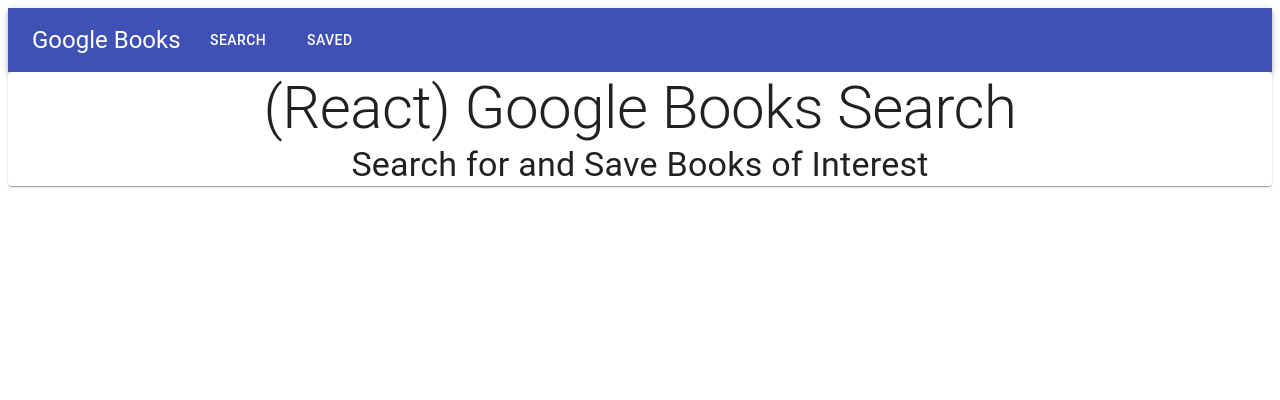
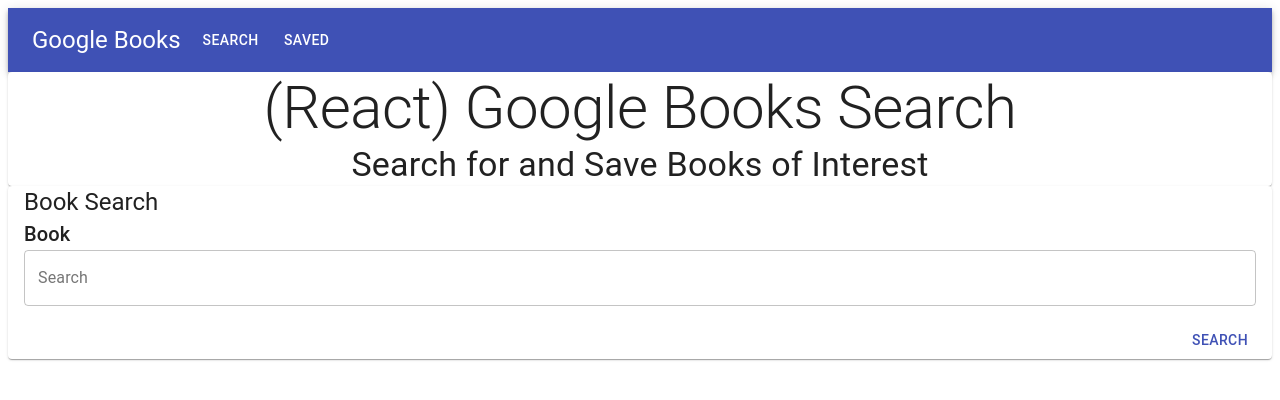
Before and after one commit to RichardMShaw/GoogleBooks, a React (Create React App) app in the folder client/: page / in a window 1280 px wide. Shown: the top 400 px of the page. Built offline with nearby package versions, Linux system fonts and the light colour scheme; the HTML template or start-up script is replaced by a standard one.

Commit message:
Search Form created

```diff
--- a/client/src/components/NavBar/Navbar.js
+++ b/client/src/components/NavBar/Navbar.js
@@ -27,20 +27,10 @@
           <Typography variant="h5" className={classes.title}>
             Google Books
           </Typography>
-          <Button
-            color="inherit"
-            href="/"
-            variant="h6"
-            className={classes.title}
-          >
+          <Button color="inherit" href="/" className={classes.title}>
             Search
           </Button>
-          <Button
-            color="inherit"
-            href="/saved/"
-            variant="h6"
-            className={classes.title}
-          >
+          <Button color="inherit" href="/saved/" className={classes.title}>
             Saved
           </Button>
         </Toolbar>
--- /dev/null
+++ b/client/src/components/Search/SearchForm.js
@@ -0,0 +1,69 @@
+import { useState } from 'react'
+import { Button, Card, TextField, Typography } from '@material-ui/core'
+import { makeStyles } from '@material-ui/core/styles'
+
+const useStyles = makeStyles((theme) => ({
+  leftText: {
+    marginLeft: '1rem',
+  },
+  search: {
+    marginLeft: '1rem',
+    marginBottom: '1rem',
+    width: 'calc(100% - 2rem)',
+  },
+
+  button: {
+    float: 'right',
+    marginRight: '1rem',
+  },
+}))
+
+const SearchForm = (props) => {
+  const classes = useStyles()
+
+  const { title, subtitle, submitCb } = props
+
+  const [searchState, setSearchState] = useState({
+    search: '',
+  })
+
+  const handleInputChange = (event) => {
+    setSearchState({ search: event.target.value })
+  }
+
+  const handleSubmit = (event) => {
+    event.preventDefault()
+    submitCb(searchState.search)
+    setSearchState({ search: '' })
+  }
+  return (
+    <form onSubmit={handleSubmit}>
+      <Card>
+        <Typography variant="h5" className={classes.leftText}>
+          {title}
+        </Typography>
+        <Typography variant="h6" className={classes.leftText}>
+          {subtitle}
+        </Typography>
+        <TextField
+          label="Search"
+          variant="outlined"
+          name="search"
+          value={searchState.search}
+          className={classes.search}
+          onChange={handleInputChange}
+        ></TextField>
+        <Button
+          color="primary"
+          type="submit"
+          className={classes.button}
+          onClick={handleSubmit}
+        >
+          Search
+        </Button>
+      </Card>
+    </form>
+  )
+}
+
+export default SearchForm
--- a/client/src/components/Search/index.js
+++ b/client/src/components/Search/index.js
@@ -1 +1 @@
-export { default } from './Search'
+export { default } from './SearchForm'
--- a/client/src/pages/Search/Search.js
+++ b/client/src/pages/Search/Search.js
@@ -1,13 +1,19 @@
+import SearchForm from '../../components/Search'
 import TitleCard from '../../components/TitleCard'
 
 const Search = () => {
+  const hello = (search) => {
+    console.log(search)
+  }
+
   return (
-    <>
+    <form>
       <TitleCard
         title="(React) Google Books Search"
         subtitle="Search for and Save Books of Interest"
       />
-    </>
+      <SearchForm title="Book Search" subtitle="Book" submitCb={hello} />
+    </form>
   )
 }
 
```
Also changed, not shown: client/src/components/Search/Search.js (deleted).
